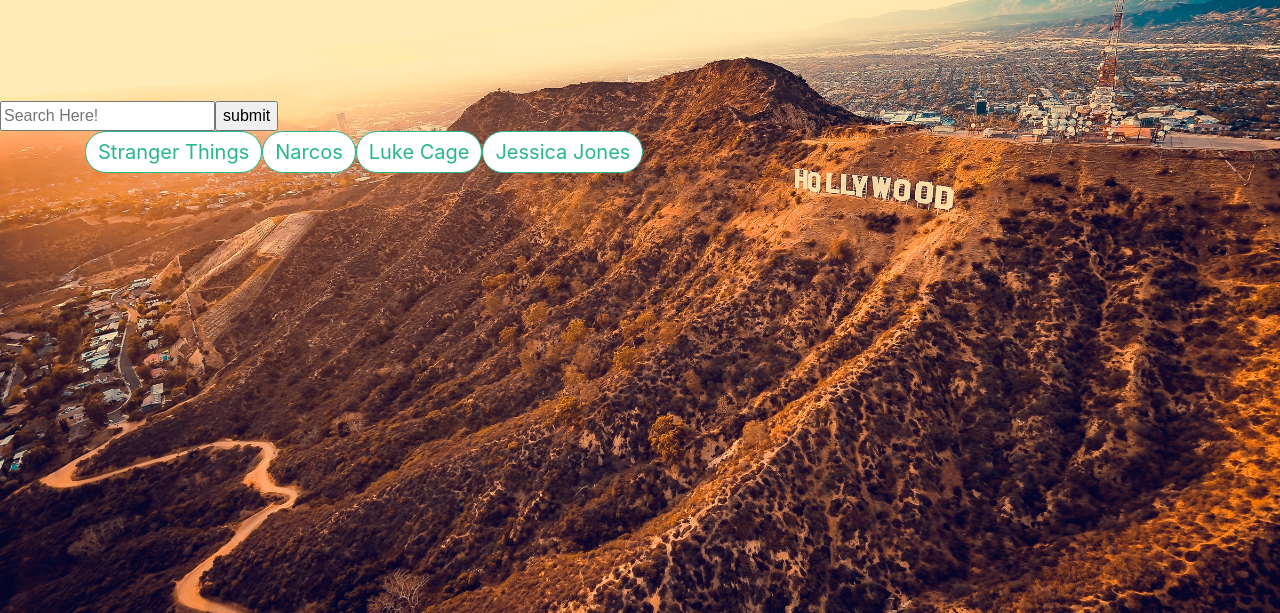
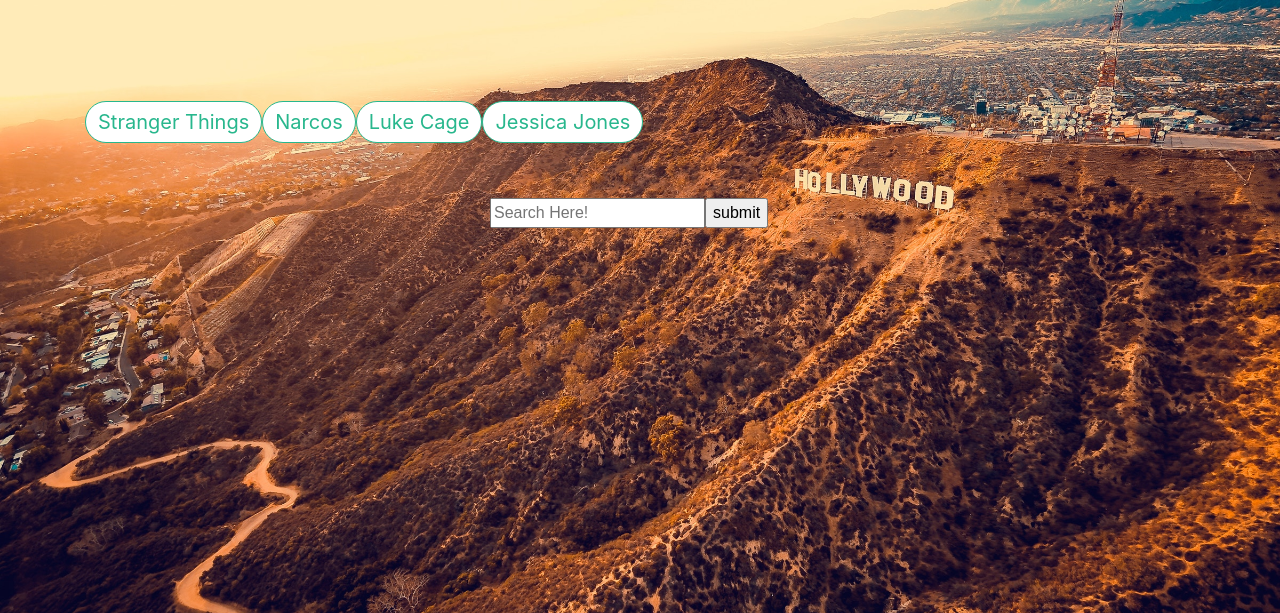
Before and after one commit to AshleighBarnard/GiphyAPI, a plain HTML site: page index.html in a window 1280 px wide. Shown: the part 187-800 px from the top of the page. Drawn offline with nearby package versions, Linux system fonts and the light colour scheme; files whose address does not match are found by name; a web font is replaced by a local one.

Commit message:
centered form

```diff
--- a/assets/style.css
+++ b/assets/style.css
@@ -27,6 +27,15 @@ body {
      font-size: 20px;
  }
 
-.formGroup{
-    float: right;
+.form-inline{
+    position: absolute;
+
+    width: 300px;
+    height: 300px;
+
+    /* Center form on page horizontally & vertically */
+    top: 50%;
+    left: 50%;
+    margin-top: -150px;
+    margin-left: -150px;
  }
```
